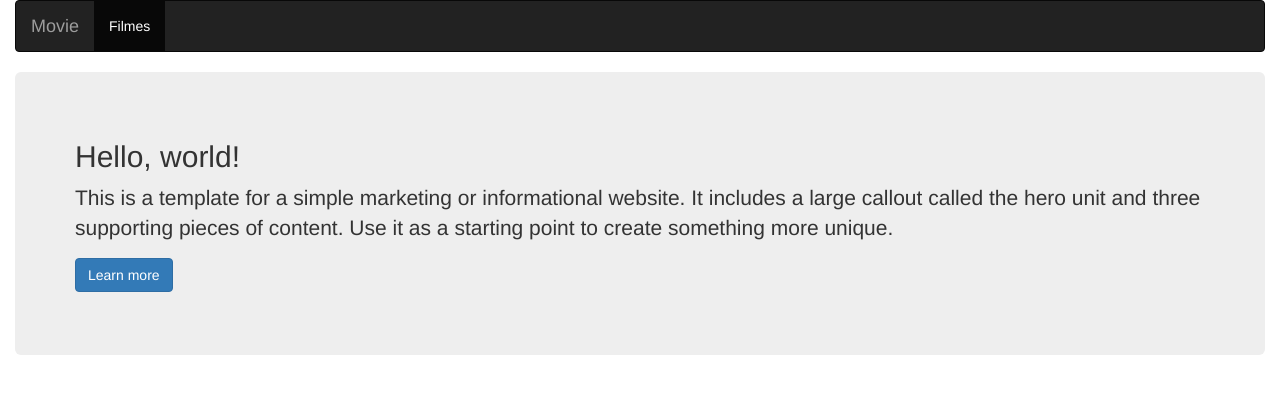
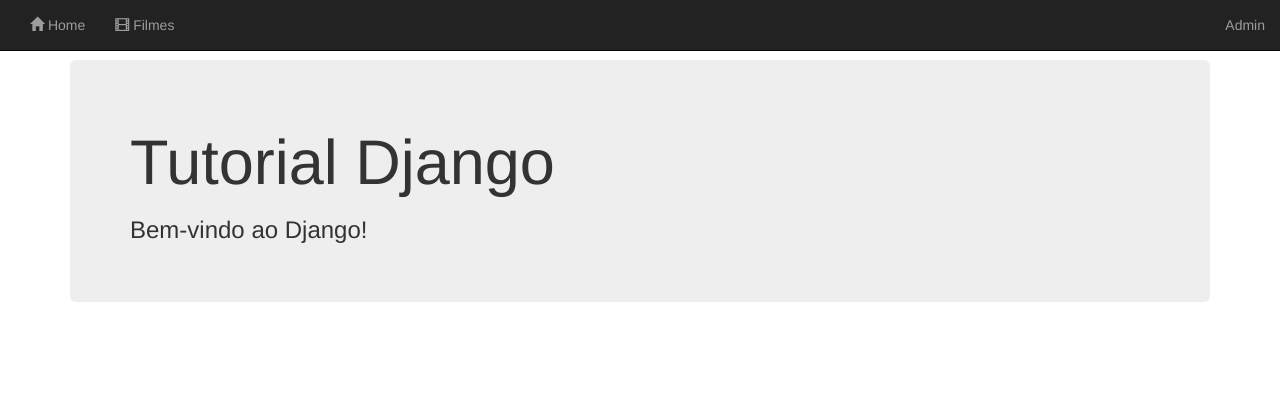
Before and after one commit to rg3915/tutoriais, a Django app: page / in a window 1280 px wide. Shown: the top 394 px of the page. Run offline with Django 3.2, Linux system fonts and the light colour scheme; parts of the project's set-up code (start-up, migrations or seed data) failed here and were passed over; some libraries are stand-ins or nearby versions.

Commit message:
Herança de templates

```diff
--- /dev/null
+++ b/django-basic/myproject/core/templates/base.html
@@ -0,0 +1,36 @@
+{% load static %}
+<!DOCTYPE html>
+<html lang="en">
+  <head>
+
+    <meta charset="utf-8">
+    <meta name="viewport" content="width=device-width, initial-scale=1.0">
+    <link rel="shortcut icon" href="https://www.djangoproject.com/favicon.ico">
+
+
+    {% block title %}
+      <title>Filmes</title>
+    {% endblock title %}
+
+    <!-- Bootstrap core CSS -->
+    <link rel="stylesheet" href="https://maxcdn.bootstrapcdn.com/bootstrap/3.3.7/css/bootstrap.min.css">
+    <script src="https://code.jquery.com/jquery-2.2.4.min.js"></script>
+    <script src="https://maxcdn.bootstrapcdn.com/bootstrap/3.3.7/js/bootstrap.min.js"></script>
+
+    <style type="text/css">
+      /* Move down content because we have a fixed navbar that is 50px tall */
+      body {
+        padding-top: 60px;
+        padding-bottom: 40px;
+        /*color: #5a5a5a;*/
+      }
+    </style>
+
+  </head>
+  <body>
+
+    {% include "menu.html" %}
+
+    {% block content %}{% endblock content %}
+  </body>
+</html>
--- a/django-basic/myproject/core/templates/index.html
+++ b/django-basic/myproject/core/templates/index.html
@@ -1,50 +1,10 @@
-<!DOCTYPE html>
-<html lang="en">
-<head>
-  <meta charset="UTF-8">
-  <title>Django</title>
-  <!-- Bootstrap core CSS -->
-    <link rel="stylesheet" href="https://maxcdn.bootstrapcdn.com/bootstrap/3.3.7/css/bootstrap.min.css">
-    <!-- Font-awesome -->
-    <link rel="stylesheet" href="https://maxcdn.bootstrapcdn.com/font-awesome/4.7.0/css/font-awesome.min.css">
-</head>
-<body>
-  <div class="container-fluid">
-  <div class="row">
-    <div class="col-md-12">
-      <nav class="navbar navbar-inverse" role="navigation">
-        <div class="navbar-header">
+{% extends "base.html" %}
 
-          <button type="button" class="navbar-toggle" data-toggle="collapse" data-target="#bs-example-navbar-collapse-1">
-             <span class="sr-only">Toggle navigation</span><span class="icon-bar"></span><span class="icon-bar"></span><span class="icon-bar"></span>
-          </button> <a class="navbar-brand" href="#">Movie</a>
-        </div>
-
-        <div class="collapse navbar-collapse" id="bs-example-navbar-collapse-1">
-          <ul class="nav navbar-nav">
-            <li class="active">
-              <a href="#">Filmes</a>
-            </li>
-          </ul>
-        </div>
-
-      </nav>
-      <div class="jumbotron">
-        <h2>
-          Hello, world!
-        </h2>
-        <p>
-          This is a template for a simple marketing or informational website. It includes a large callout called the hero unit and three supporting pieces of content. Use it as a starting point to create something more unique.
-        </p>
-        <p>
-          <a class="btn btn-primary btn-large" href="#">Learn more</a>
-        </p>
-      </div>
+{% block content %}
+  <div class="container">
+    <div class="jumbotron">
+      <h1>Tutorial Django</h1>
+      <h3>Bem-vindo ao Django!</h3>
     </div>
   </div>
-</div>
-
-    <script src="https://code.jquery.com/jquery-3.2.1.min.js"></script>
-    <script src="https://maxcdn.bootstrapcdn.com/bootstrap/3.3.7/js/bootstrap.min.js"></script>
-</body>
-</html>
+{% endblock content %}
--- /dev/null
+++ b/django-basic/myproject/core/templates/menu.html
@@ -0,0 +1,21 @@
+<!-- Menu -->
+<div class="navbar navbar-inverse navbar-fixed-top" role="navigation">
+  <div class="container-fluid">
+    <div class="navbar-header">
+      <button type="button" class="navbar-toggle" data-toggle="collapse" data-target=".navbar-collapse">
+        <span class="icon-bar"></span>
+        <span class="icon-bar"></span>
+        <span class="icon-bar"></span>
+      </button>
+    </div>
+    <div class="navbar-collapse collapse">
+      <ul class="nav navbar-nav">
+        <li class="current"><a href="{% url 'core:home' %}"><span class="glyphicon glyphicon-home"></span> Home</a></li>
+        <li><a href="{% url 'core:movie_list' %}"><span class="glyphicon glyphicon-film"></span> Filmes</a></li>
+      </ul>
+      <ul class="nav navbar-nav navbar-right">
+        <li><a href="{% url 'admin:index' %}">Admin</a></li>
+      </ul>
+    </div>
+  </div>
+</div>
```
Also changed, not shown: django-basic/myproject/core/templates/core/movie_list.html (+22 -40 lines), django-basic/myproject/core/templates/core/movie_detail.html (added), django-basic/myproject/core/templates/core/movie_form.html (added).
